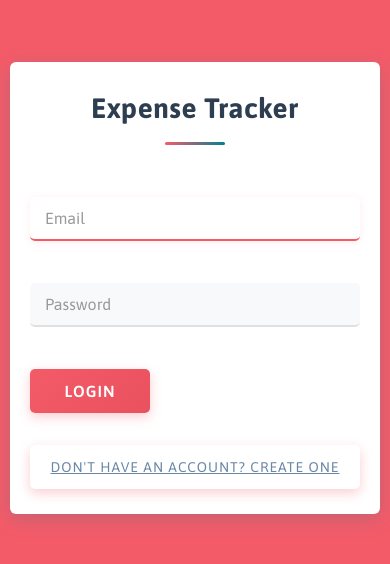
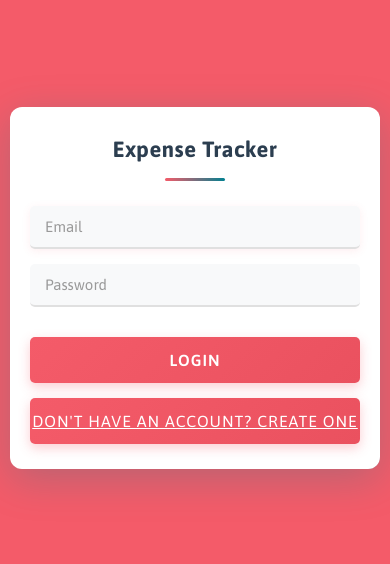
Before and after one commit to Muhanad-DEV/expense-tracker, a plain HTML site: page login.html in a window 390 px wide. Shown: the part 134-698 px from the top of the page. Drawn offline with Linux system fonts and the light colour scheme.

Commit message:
Fix critical login page loading issues - responsive design and visibility
🔧 CRITICAL FIXES FOR FIRST LOAD:
- Added inline critical CSS with !important declarations
- Ensures immediate rendering without waiting for external CSS
- Fixed responsiveness issues on first visit
- Password field now visible and properly styled from start

💡 IMMEDIATE RENDERING SOLUTION:
- Critical CSS embedded in <head> for instant loading
- All essential styles applied with !important to override conflicts
- Mobile responsive breakpoints included inline
- Form visibility explicitly set on DOM ready

🎯 LOADING IMPROVEMENTS:
- Updated CSS cache version to v6.0 for fresh load
- Added DOM ready checks to ensure forms are visible
- Console logging for debugging load sequence
- Explicit form display and visibility settings

📱 MOBILE RESPONSIVENESS:
- Responsive design works from first load
- Proper padding and sizing on all screen sizes
- Touch-friendly button sizes maintained
- Form centering preserved across devices

✅ PASSWORD FIELD VISIBILITY:
- Input fields properly styled and visible
- Consistent padding and margins applied
- Background colors and borders clearly defined
- Focus states working correctly

🚀 USER EXPERIENCE:
- No more blank or broken page on first visit
- Consistent appearance regardless of external CSS load timing
- Smooth responsive behavior from initial load
- Professional styling maintained across all devices

```diff
--- a/login.html
+++ b/login.html
@@ -4,8 +4,140 @@
   <meta charset="utf-8">
   <meta name="viewport" content="width=device-width, initial-scale=1, maximum-scale=1, user-scalable=no">
   <title>Expense Tracker - Login</title>
-  <link rel="stylesheet" href="styles.css?v=5.0">
+  <link rel="stylesheet" href="styles.css?v=6.0">
   <link href="https://fonts.googleapis.com/css2?family=Asap:wght@400;600;700&display=swap" rel="stylesheet">
+  <style>
+    /* Critical CSS for immediate rendering */
+    .auth-body {
+      background-color: rgba(244, 91, 105, 1) !important;
+      font-family: 'Asap', sans-serif !important;
+      margin: 0 !important;
+      padding: 20px !important;
+      min-height: 100vh !important;
+      display: flex !important;
+      align-items: center !important;
+      justify-content: center !important;
+      box-sizing: border-box !important;
+    }
+
+    .login {
+      background-color: white !important;
+      padding: 40px 35px !important;
+      border-radius: 12px !important;
+      width: 400px !important;
+      max-width: 90% !important;
+      box-shadow: 0 10px 40px rgba(2, 128, 144, 0.25) !important;
+      position: relative !important;
+      box-sizing: border-box !important;
+    }
+
+    .login h2 {
+      font-family: 'Asap', sans-serif !important;
+      margin: 0 0 25px 0 !important;
+      font-size: 28px !important;
+      color: #2c3e50 !important;
+      text-align: center !important;
+      font-weight: 700 !important;
+    }
+
+    .login > input {
+      font-family: 'Asap', sans-serif !important;
+      display: block !important;
+      border-radius: 5px !important;
+      font-size: 16px !important;
+      background: #f8f9fa !important;
+      width: 100% !important;
+      border: 0 !important;
+      border-bottom: 2px solid #e0e0e0 !important;
+      padding: 12px 15px !important;
+      margin: 15px 0 !important;
+      box-sizing: border-box !important;
+    }
+
+    .login > button {
+      font-family: 'Asap', sans-serif !important;
+      cursor: pointer !important;
+      color: #fff !important;
+      font-size: 16px !important;
+      text-transform: uppercase !important;
+      width: 120px !important;
+      border: 0 !important;
+      padding: 12px 0 !important;
+      margin-top: 15px !important;
+      border-radius: 5px !important;
+      background: linear-gradient(135deg, rgba(244, 91, 105, 1) 0%, rgba(234, 81, 95, 1) 100%) !important;
+    }
+
+    .switch-btn {
+      background: none !important;
+      border: none !important;
+      color: rgba(69, 105, 144, 0.8) !important;
+      font-size: 14px !important;
+      font-family: 'Asap', sans-serif !important;
+      cursor: pointer !important;
+      padding: 12px !important;
+      margin-top: 20px !important;
+      border-radius: 5px !important;
+      width: 100% !important;
+      text-decoration: underline !important;
+    }
+
+    .error-message {
+      color: rgba(244, 91, 105, 1) !important;
+      font-size: 13px !important;
+      margin-top: 10px !important;
+      text-align: center !important;
+      min-height: 20px !important;
+      font-weight: 500 !important;
+    }
+
+    /* Mobile responsiveness */
+    @media (max-width: 768px) {
+      .auth-body {
+        padding: 15px !important;
+      }
+
+      .login {
+        width: 100% !important;
+        max-width: 100% !important;
+        padding: 30px 25px !important;
+        margin: 0 !important;
+      }
+
+      .login h2 {
+        font-size: 24px !important;
+      }
+
+      .login > input {
+        padding: 14px 15px !important;
+        font-size: 16px !important;
+      }
+
+      .login > button {
+        width: 100% !important;
+        padding: 14px 0 !important;
+      }
+    }
+
+    @media (max-width: 480px) {
+      .auth-body {
+        padding: 10px !important;
+      }
+
+      .login {
+        padding: 25px 20px !important;
+      }
+
+      .login h2 {
+        font-size: 22px !important;
+      }
+
+      .login > input {
+        padding: 12px 15px !important;
+        font-size: 15px !important;
+      }
+    }
+  </style>
 </head>
 <body class="auth-body">
 
@@ -34,6 +166,31 @@
   <!-- Toast notifications -->
   <div id="toast-container"></div>
 
+  <script>
+    // Ensure page is fully ready before loading auth
+    console.log('Page loading...');
+
+    // Add loading indicator
+    document.addEventListener('DOMContentLoaded', function() {
+      console.log('DOM ready, page should be visible now');
+
+      // Ensure forms are visible
+      const loginForm = document.getElementById('login-form');
+      const registerForm = document.getElementById('register-form');
+
+      if (loginForm) {
+        loginForm.style.display = 'block';
+        loginForm.style.visibility = 'visible';
+        console.log('Login form made visible');
+      }
+
+      if (registerForm) {
+        registerForm.style.display = 'none';
+        registerForm.style.visibility = 'visible';
+        console.log('Register form hidden but ready');
+      }
+    });
+  </script>
   <script src="auth.js"></script>
   <script>
     // Immediate test script
```
Also changed, not shown: 1 other file.
